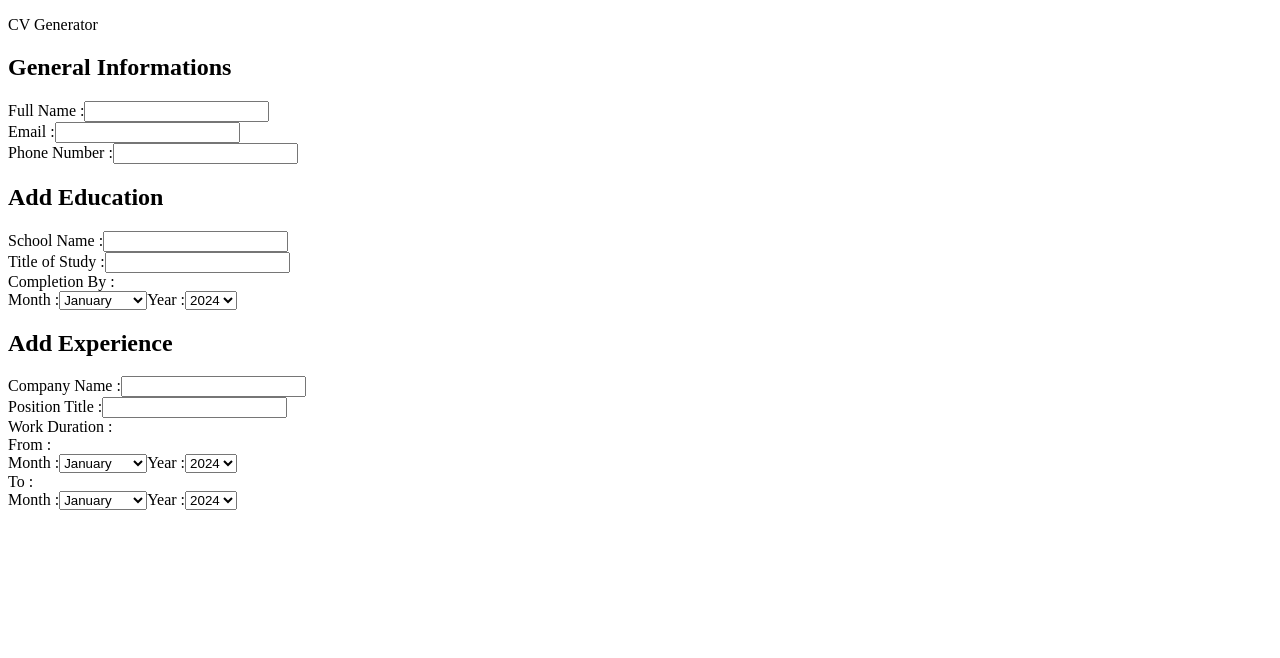
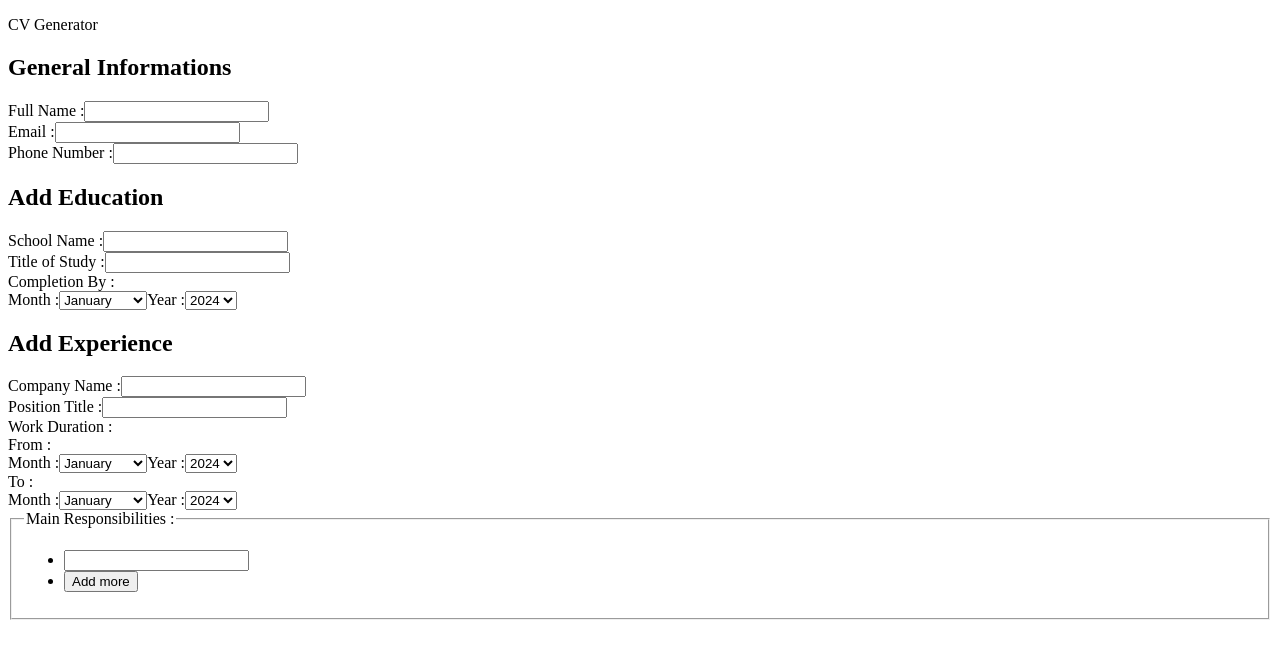
Before and after one commit to MewKay/cv-application, a React (Vite) app: page / in a window 1280 px wide. Shown: the top 658 px of the page. Built offline with nearby package versions, Linux system fonts and the light colour scheme.

Commit message:
Add MainRespAdder inside the Experience component

```diff
--- a/src/components/Experience.jsx
+++ b/src/components/Experience.jsx
@@ -1,3 +1,4 @@
+import MainRespAdder from "./MainRespAdder";
 import MonthSelector from "./MonthSelector";
 
 function Experience() {
@@ -38,6 +39,8 @@ function Experience() {
           />
         </div>
       </div>
+
+      <MainRespAdder />
     </section>
   );
 }
--- /dev/null
+++ b/src/components/MainRespAdder.jsx
@@ -0,0 +1,36 @@
+import { useState } from "react";
+
+function TextInput() {
+  return (
+    <li>
+      <input type="text"></input>
+    </li>
+  );
+}
+
+function MainRespAdder() {
+  const [listTextInput, setListTextInput] = useState([
+    <TextInput key={crypto.randomUUID()} />,
+  ]);
+
+  function handleButtonClick() {
+    setListTextInput([
+      ...listTextInput,
+      <TextInput key={crypto.randomUUID()} />,
+    ]);
+  }
+
+  return (
+    <fieldset>
+      <legend>Main Responsibilities :</legend>
+      <ul>
+        {listTextInput}
+        <li>
+          <button onClick={handleButtonClick}>Add more</button>
+        </li>
+      </ul>
+    </fieldset>
+  );
+}
+
+export default MainRespAdder;
```
